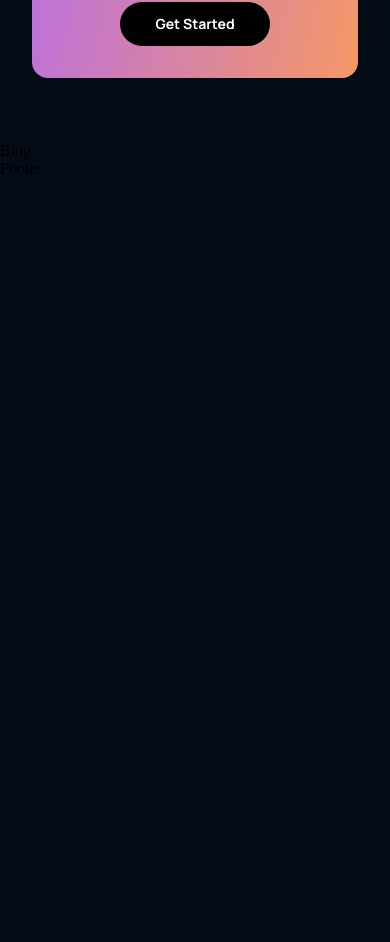
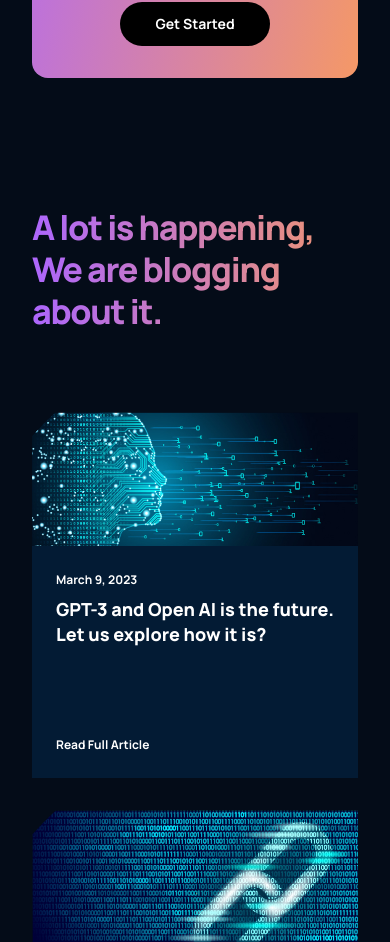
Before and after one commit to automation-andy101/react-gpt3-app, a React (Create React App) app: page / in a window 390 px wide. Shown: the part 4661-5603 px from the top of the page. Before the commit the page ends 4839 px from the top, so only its background shows below. Built offline with nearby package versions, Linux system fonts and the light colour scheme.

Commit message:
Completed blog container

```diff
--- a/src/components/article/Article.jsx
+++ b/src/components/article/Article.jsx
@@ -1,13 +1,22 @@
-import React from 'react'
+import React from 'react';
 import './article.css';
 
 
-const Article = () => {
+const Article = ({ imgUrl, date, title }) => {
   return (
-    <div>
-      Article
+    <div className='gpt3__blog-container_article'>
+      <div className='gpt3__blog-container_article-image'>
+        <img src={imgUrl} alt='blog' />
+      </div>
+      <div className='gpt3__blog-container_article-content'>
+        <div>
+          <p>{date}</p>
+          <h3>{title}</h3>
+        </div>
+        <p>Read Full Article</p>
+      </div>
     </div>
   )
 }
 
-export default Article
+export default Article;
--- a/src/components/article/article.css
+++ b/src/components/article/article.css
@@ -0,0 +1,59 @@
+.gpt3__blog-container_article {
+    width: 100%;
+    height: 100%;
+
+    display: flex;
+    flex-direction: column;
+    background: var(--color-footer);
+}
+
+.gpt3__blog-container_article-image {
+    width: 100%;
+    height: 100%;
+
+    background: var(--color-bg);
+}
+
+.gpt3__blog-container_article-image img {
+    width: 100%;
+    height: 100%;
+}
+
+.gpt3__blog-container_article-content {
+    display: flex;
+    flex-direction: column;
+    justify-content: space-between;
+
+    padding: 1rem 1.5rem;
+    height: 100%;
+}
+
+.gpt3__blog-container_article-content p {
+    font-family: var(--font-family);
+    font-weight: bold;
+    font-size: 12px;
+    line-height: 35px;
+    color: #fff;
+}
+
+.gpt3__blog-container_article-content h3 {
+    font-family: var(--font-family);
+    font-weight: 800;
+    font-size: 25px;
+    line-height: 30px;
+    color: #fff;
+
+    margin-bottom: 5rem;
+    cursor: pointer;
+}
+
+.gpt3__blog-container_article-content p:last-child {
+    cursor: pointer;
+}
+
+@media screen and (max-width: 550px) {
+    .gpt3__blog-container_article-content h3 {
+        font-size: 18px;
+        line-height: 25px;
+    }
+}
--- a/src/containers/blog/Blog.jsx
+++ b/src/containers/blog/Blog.jsx
@@ -1,11 +1,26 @@
 import React from 'react'
 import './blog.css';
+import { Article } from '../../components';
+import { Blog01, Blog02, Blog03, Blog04, Blog05 } from './imports';
 
 
 const Blog = () => {
   return (
-    <div>
-      Blog
+    <div className='gpt3__blog section__padding' id='blog'>
+      <div className='gpt3__blog-heading'>
+        <h1 className="gradient__text">A lot is happening, <br /> We are blogging about it.</h1>
+      </div>
+      <div className='gpt3__blog-container'>
+        <div className='gpt3__blog-container_groupA'>
+          <Article imgUrl={Blog01} date='March 9, 2023' title='GPT-3 and Open AI is the future. Let us explore how it is?' />
+        </div>
+        <div className='gpt3__blog-container_groupB'>
+          <Article imgUrl={Blog02} date='March 9, 2023' title='GPT-3 and Open AI is the future. Let us explore how it is?' />
+          <Article imgUrl={Blog03} date='March 9, 2023' title='GPT-3 and Open AI is the future. Let us explore how it is?' />
+          <Article imgUrl={Blog04} date='March 9, 2023' title='GPT-3 and Open AI is the future. Let us explore how it is?' />
+          <Article imgUrl={Blog05} date='March 9, 2023' title='GPT-3 and Open AI is the future. Let us explore how it is?' />
+        </div>
+      </div>
     </div>
   )
 }
--- a/src/containers/blog/blog.css
+++ b/src/containers/blog/blog.css
@@ -0,0 +1,76 @@
+.gpt3__blog {
+    display: flex;
+    flex-direction: column;
+}
+
+.gpt3__blog-heading {
+    width: 100%;
+    text-align: left;
+
+    margin-bottom: 5rem;
+}
+
+.gpt3__blog-heading h1 {
+    font-family: var(--font-family);
+    font-weight: 800;
+    font-size: 62px;
+    line-height: 75px;
+    letter-spacing: -0.04em;
+}
+
+.gpt3__blog-container {
+    display: flex;
+    flex-direction: row;
+}
+
+.gpt3__blog-container_groupA {
+    flex: 0.75;
+    margin-right: 2rem;
+}
+
+.gpt3__blog-container_groupB {
+    flex: 1;
+    display: grid;
+    grid-template-columns: repeat(2, 1fr);
+    grid-gap: 2rem;
+}
+
+@media screen and (max-width: 990px) {
+    .gpt3__blog-container {
+        flex-direction: column-reverse;
+    }
+
+    .gpt3__blog-container_groupA {
+        margin: 2rem 0;
+    }
+
+    .gpt3__blog-container_groupA .gpt3__blog-container_article {
+        width: 48%;
+    }
+
+    .gpt3__blog-container_groupA .gpt3__blog-container_article-image {
+        height: 250px;
+    }
+}
+
+@media screen and (max-width: 700px) {
+    .gpt3__blog-container_groupB {
+        grid-template-columns: repeat(1, 1fr);
+    }
+
+    .gpt3__blog-container_groupA .gpt3__blog-container_article {
+        width: 100%;
+    }
+
+    .gpt3__blog-heading h1 {
+        font-size: 46px;
+        line-height: 52px;
+    }
+}
+
+@media screen and (max-width: 550px) {
+    .gpt3__blog-heading h1 {
+        font-size: 34px;
+        line-height: 42px;
+    }
+}
--- /dev/null
+++ b/src/containers/blog/imports.js
@@ -0,0 +1,7 @@
+import Blog01 from '../../assets/blog01.png';
+import Blog02 from '../../assets/blog02.png';
+import Blog03 from '../../assets/blog03.png';
+import Blog04 from '../../assets/blog04.png';
+import Blog05 from '../../assets/blog05.png';
+
+export { Blog01, Blog02, Blog03, Blog04, Blog05 };
```
